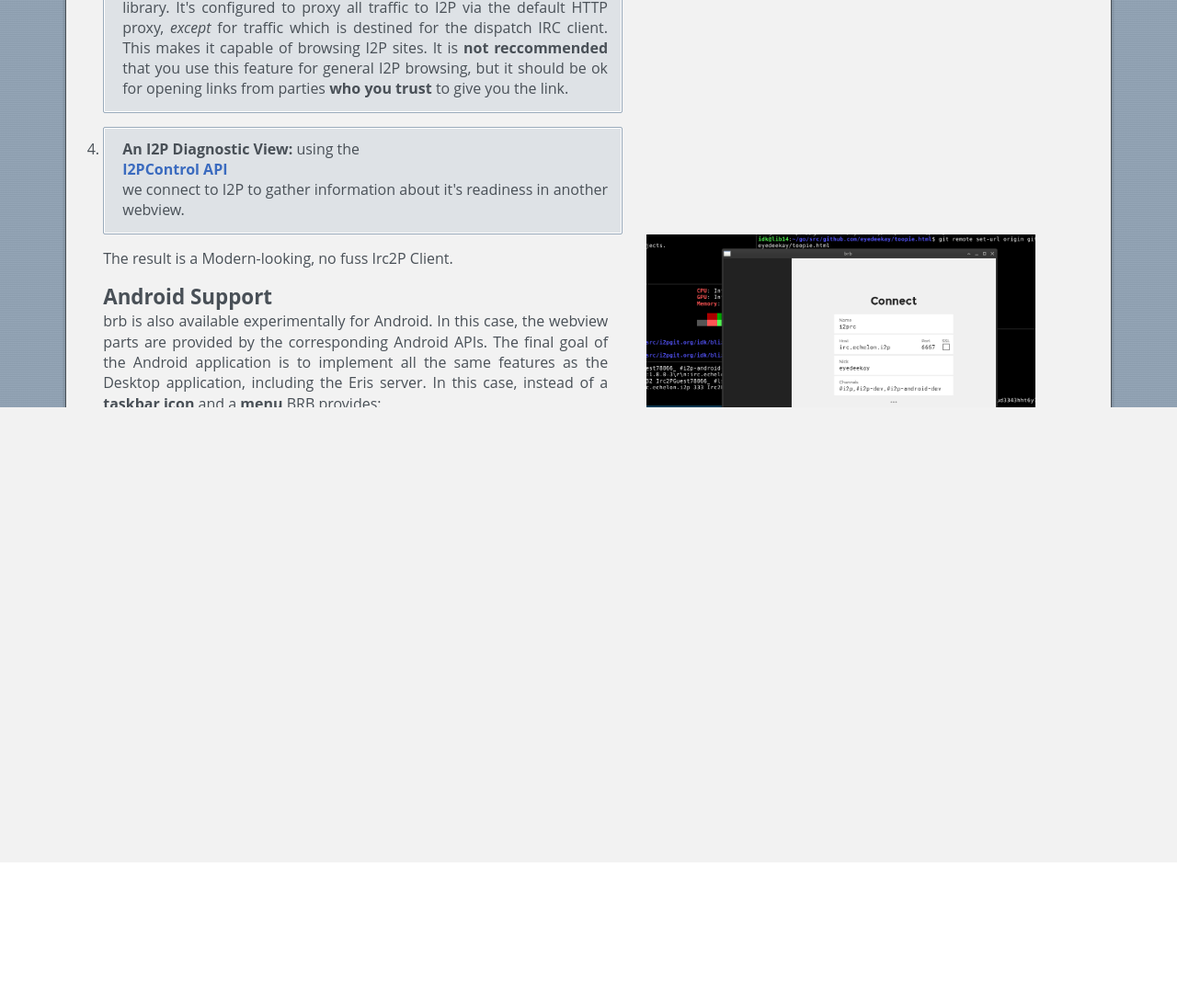
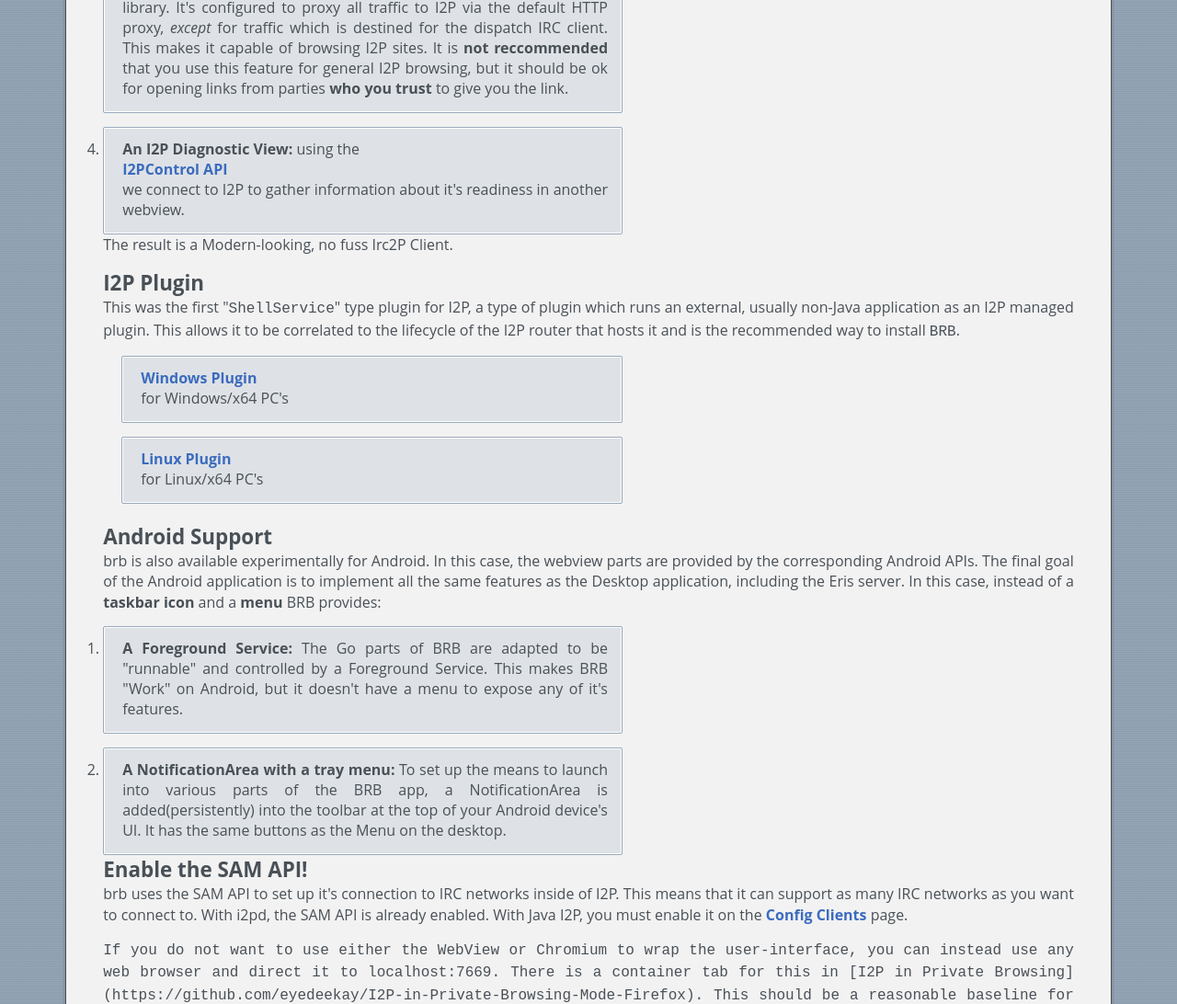
Before and after one commit to eyedeekay/brb, a plain HTML site: page index.html in a window 1280 px wide. Shown: the part 828-1920 px from the top of the page at 92% size. Before the commit the page ends 1766 px from the top, so only its background shows below. Drawn offline with Linux system fonts and the light colour scheme.

Commit message:
add plugin links to homepage

```diff
--- a/index.html
+++ b/index.html
@@ -36,6 +36,8 @@ anonymous replacement for something like Slack or Discord.</p>
 
 <p>In addition to that, it sets up:</p>
 
+<p><img src="screenshot.png" alt="BRB screenshot" title="" /></p>
+
 <ol>
 <li><strong>A taskbar icon:</strong> using the <a href="https://github.com/getlantern/systray">getlantern/systray</a>
 library and an accompanying menu, which can be used to launch the IRC client interface.</li>
@@ -55,9 +57,19 @@ we connect to I2P to gather information about it's readiness in another
 webview.</li>
 </ol>
 
-<p><img src="screenshot.png" alt="BRB screenshot" title="" /></p>
+<p>The result is a Modern-looking, no fuss Irc2P Client.</p>
 
-<p>The result is a Modern-looking, no fuss Irc2P Client.</p>
+<h2>I2P Plugin</h2>
+
+<p>This was the first "<code>ShellService</code>" type plugin for I2P, a type of plugin which
+runs an external, usually non-Java application as an I2P managed plugin. This allows
+it to be correlated to the lifecycle of the I2P router that hosts it and is the
+recommended way to install <code>BRB</code>.</p>
+
+<ul>
+<li><a href="http://idk.i2p/brb/brb-windows.su3">Windows Plugin</a> for Windows/x64 PC's</li>
+<li><a href="http://idk.i2p/brb/brb-linux.su3">Linux Plugin</a> for Linux/x64 PC's</li>
+</ul>
 
 <h2>Android Support</h2>
 
```
Also changed, not shown: 2 other files.
